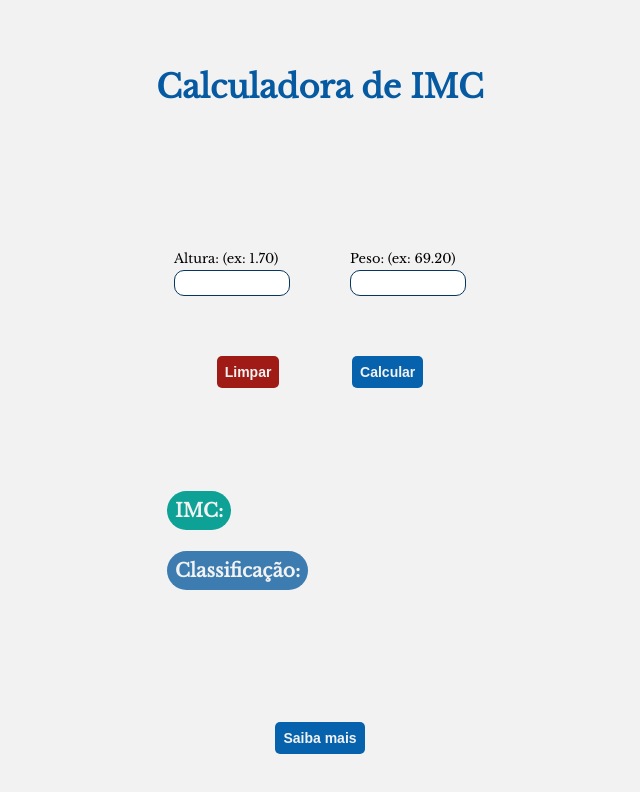
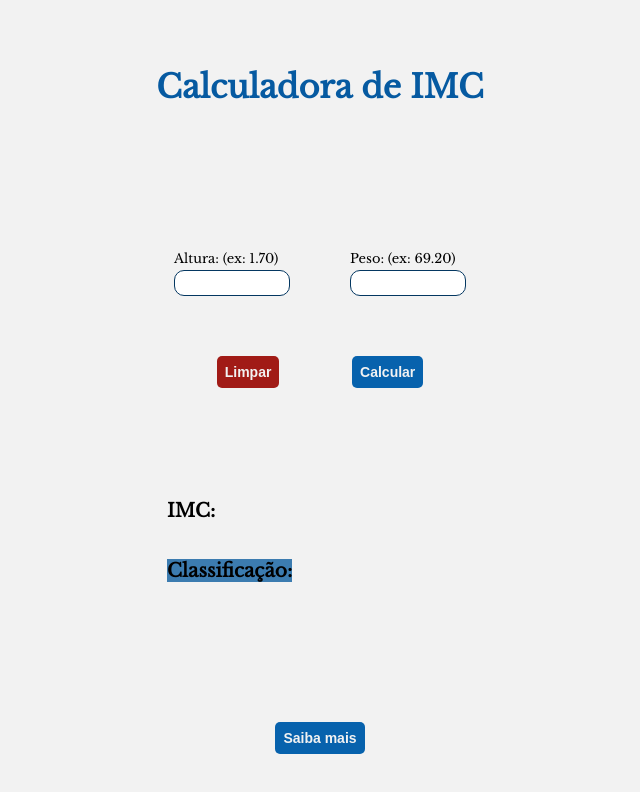
Before and after one commit to Rodrigo-Facury/calculadora-de-imc, a React (Create React App) app: page / in a window 1280 px wide. Shown: the top 792 px of the page, without its empty margins (320-960 px from the left). Built offline with nearby package versions, Linux system fonts and the light colour scheme.

Commit message:
fix: altera estilo de answer para o escopo calculator

```diff
--- a/src/App.css
+++ b/src/App.css
@@ -33,10 +33,3 @@ label {
 form {
   display: flex;
 }
-
-span {
-  padding: 8px;
-  background-color: #0EA195;
-  color: #F2F2F2;
-  border-radius: 20px;
-}
--- a/src/Pages/Calculator/Calculator.css
+++ b/src/Pages/Calculator/Calculator.css
@@ -61,12 +61,19 @@
   justify-content: center;
 }
 
-.answer {
+.complete-answer {
   width: 180px;
 }
 
 #status {
   width: 306px;
+}
+
+.answer-anchor {
+  padding: 8px;
+  background-color: #0EA195;
+  color: #F2F2F2;
+  border-radius: 20px;
 }
 
 #status-anchor {
```
